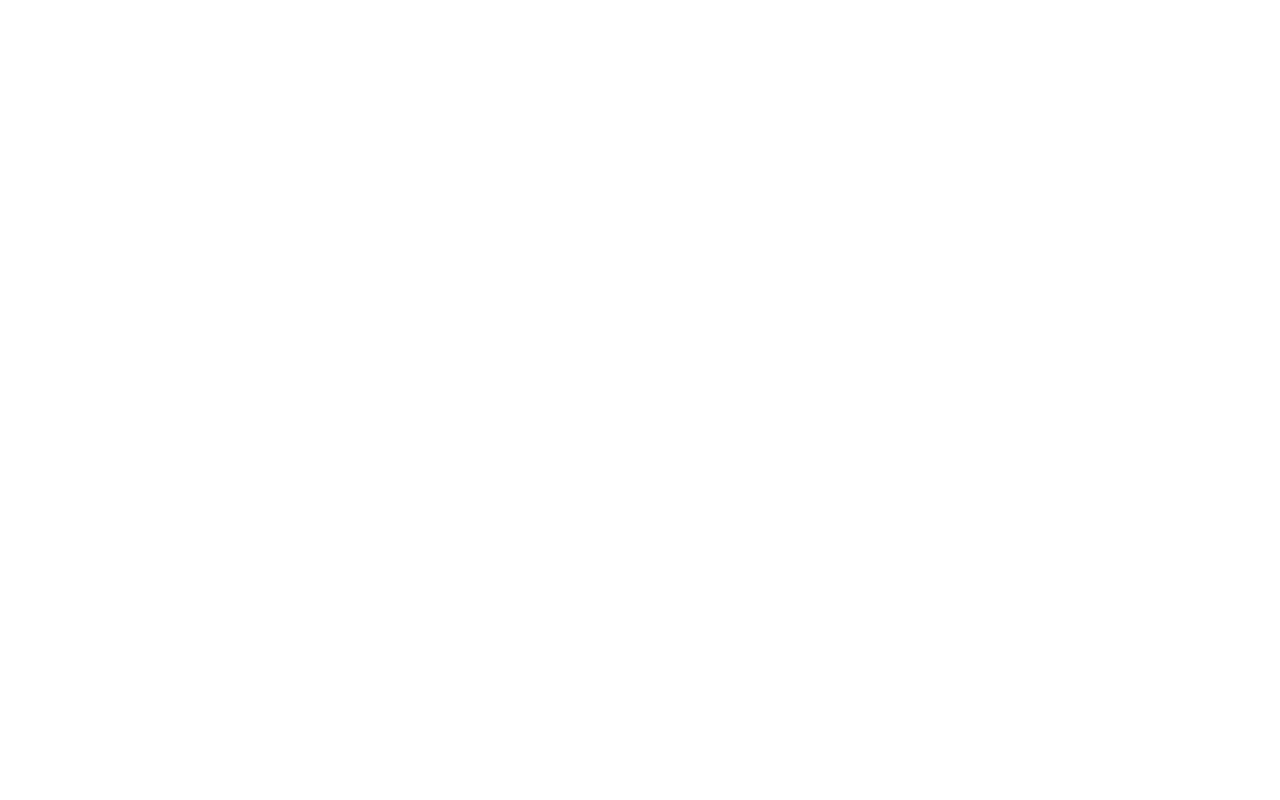
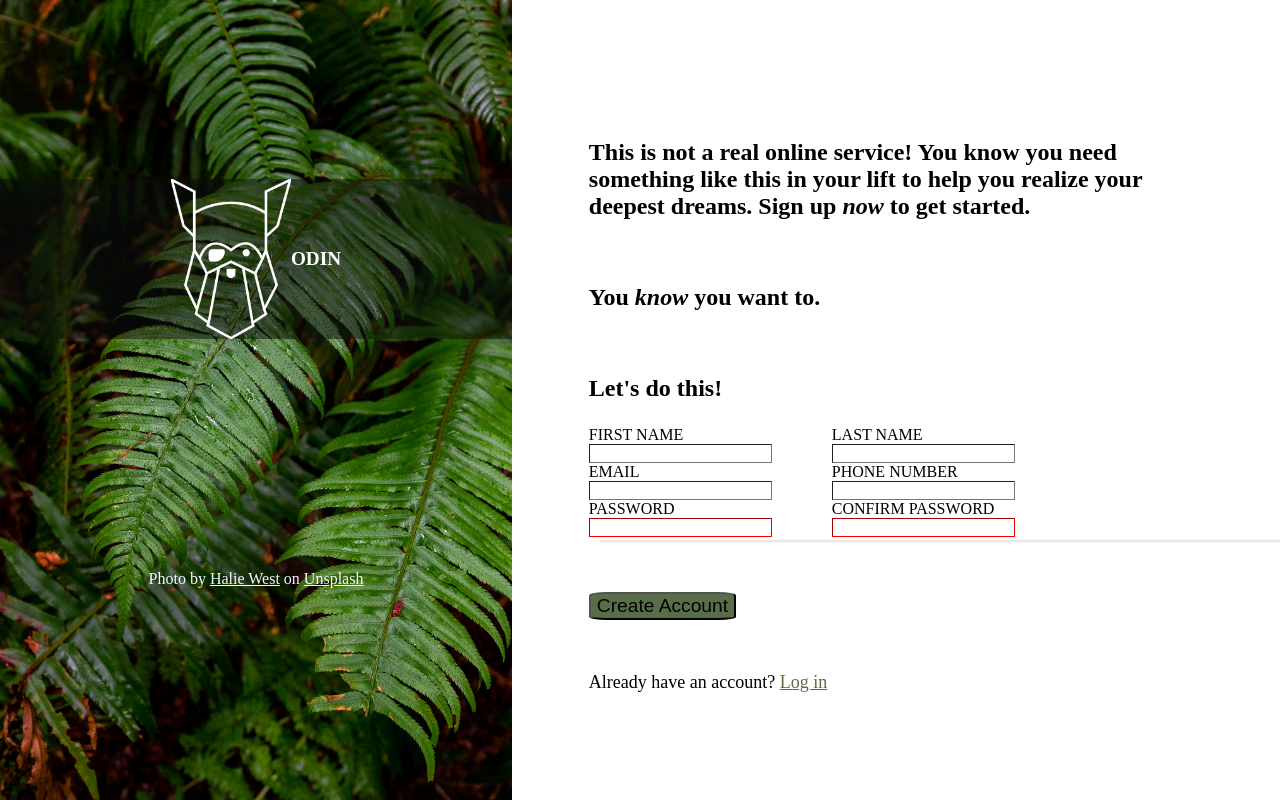
Before and after one commit to HaoRyou/Sign-Up-Form, a plain HTML site: page index.html in a window 1280 px wide. Drawn offline with Linux system fonts and the light colour scheme.

Commit message:
modified: modified the screen user will see Add input and label for user to see what to input Add css :valid and :invalid to show the user if their input is acceptable Add js code that check if the user is entering the password the same Modeified the look of the html page using css.

```diff
--- /dev/null
+++ b/Maindata.js
@@ -0,0 +1,20 @@
+const password = document.getElementById("password");
+const confirm_password =document.getElementById("confirm-password");
+
+
+checkpassword(password,confirm_password);
+
+function checkpassword(a,b){
+    if (a==b){
+        password.classList.remove('invalid');
+        password.classList.add('valid');
+        confirm_password.classList.remove('invalid');
+        confirm_password.classList.add('valid');
+    }
+    else{
+        password.classList.add('invalid');
+        password.classList.remove('valid');
+        confirm_password.classList.add('invalid');
+        confirm_password.classList.remove('valid');;
+    }
+}
--- a/index.html
+++ b/index.html
@@ -4,9 +4,62 @@
     <meta charset="UTF-8">
     <meta name="viewport" content="width=device-width, initial-scale=1.0">
     <link rel="stylesheet" href="style.css">
+    <script src="Maindata.js" defer></script>
     <title>Sign Up Form</title>
 </head>
 <body>
+    <div class="container">
+        <div class="Left-page">
+            <div class="Odin-pic">
+                <img src="odin-lined.png" alt="Odin picture" height="160" width="120">
+                <p id="pic-title">ODIN</p>
+            </div>
+            <div class="footer">
+                <footer>Photo by <a class="ft" href="">Halie West</a> on <a class="ft" href="">Unsplash</a></footer>
+            </div>
+        </div>
 
+        <div class="Right-page">
+            <p class="texts">This is not a real online service! You know you need something like this in your
+                lift to help you realize your deepest dreams. Sign up <em>now</em> to get started.
+            </p>
+            <p class="text2">You <em>know</em> you want to.</p>
+
+            <div class="question">
+                <p class="text3">Let's do this!</p>
+
+                <div class="user-input">
+                    <div style="float:left;margin-right: 60px;">
+                        <label for="fname">FIRST NAME</label>
+                        <input type="text" id="fname" name="fname" value="">
+
+                        <label for="Email">EMAIL</label>
+                        <input type="email" id="email" name="email">
+
+                        <label for="PASSWORD">PASSWORD</label>
+                        <input id="password" type="password" id="password" name="password" required>
+                    </div>
+
+                    <div style="float: left;">
+                        <label for="lname">LAST NAME</label>
+                        <input type="text" id="lname" name="lname">
+
+                        <label for="PHONE NUMBER">PHONE NUMBER</label>
+                        <input type="text" pattern="\d{10}" id="phone" name="phone">
+
+
+                        <label id="confirm-password" for="confirm-password">CONFIRM PASSWORD</label>
+                        <input type="password" name="confirm-password" id="confirm-password" required>
+                    </div>
+
+                </div>
+            </div>
+
+            <div class="submit">
+                <button type="submit">Create Account</button>
+                <p class="small-text">Already have an account?  <a class="login" href="https://github.com/HaoRyou/Sign-Up-Form">Log in</a></p>
+            </div>
+        </div>
+    </div>
 </body>
 </html>
--- a/style.css
+++ b/style.css
@@ -0,0 +1,109 @@
+body{
+    margin: 0;
+    padding: 0;
+}
+
+.container{
+    display: flex;
+    flex: 1;
+    flex-direction: row;
+    min-height: 100vh;
+    width: 100vw;
+}
+
+.texts,.text2,.text3{
+    font-size: x-large;
+    font-weight: bold;
+}
+
+.Left-page{
+    background-image: url('background-pic.jpg');
+    background-repeat: no-repeat;
+    background-size: 100% 100%;
+    width: 40%;
+}
+
+.Right-page{
+    width: 60%;
+    display: flex;
+    flex-direction: column;
+    gap: 16px;
+}
+
+.texts{
+    padding-top: 15%;
+    padding-left: 10%;
+    padding-right: 10%;
+}
+
+.text2, .question, .submit{
+
+    padding-left: 10%;
+}
+
+#pic-title{
+    color: white;
+    font-size: larger;
+    font-weight: bolder;
+}
+
+.Odin-pic{
+    display: flex;
+    flex-direction: row;
+    align-items: center;
+    align-content: center;
+    justify-content: center;
+    margin-top: 35%;
+    background-color: rgba(13, 14, 13, 0.5);
+}
+
+.footer{
+    display: flex;
+    justify-content: center;
+    color: aliceblue;
+    margin-top: 45%;
+}
+
+.ft{
+    color: aliceblue;
+}
+
+input,label {
+    display: block;
+}
+
+input{
+    border-width: thin ;
+}
+
+input:invalid{
+    border-color: red;
+}
+input:valid:focus{
+    border-color: lightblue;
+}
+
+button{
+    background-color: #596d48;
+    border-radius: 12%;
+    font-size: larger;
+    margin-bottom: 5%;
+}
+
+.login{
+    color: #596d48;
+}
+
+.small-text{
+    font-size: large;
+    font-weight: normal;
+}
+
+.user-input{
+    box-shadow: 12px 115px 2px 1px rgba(83, 83, 83, 0.2);
+    gap: 15px;
+}
+
+.submit{
+    padding-top: 5%;
+}
```
Also changed, not shown: Norse-Bold.otf (added), background-pic.jpg (added), odin-lined.png (added).
